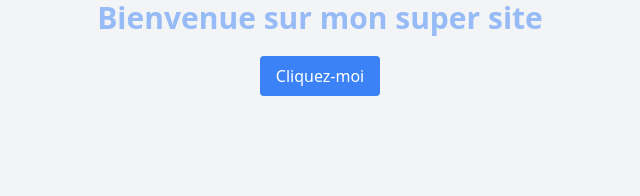
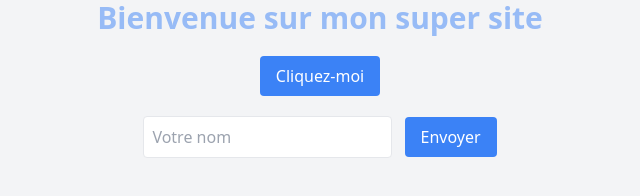
Before and after one commit to IKRAMELHADI/TD1-GI, a plain HTML site: page index.html in a window 1280 px wide. Shown: the whole page, without its empty margins (320-960 px from the left). Drawn offline with nearby package versions, Linux system fonts and the light colour scheme.

Commit message:
ajout form⭐️

```diff
--- a/index.html
+++ b/index.html
@@ -13,5 +13,12 @@
 <button class="mt-5 px-4 py-2 bg-blue-500 text-white rounded">
 Cliquez-moi
 </button>
+
+<form class="mt-5">
+    <input type="text" placeholder="Votre nom" class="border p-2 rounded">
+    <button class="ml-2 px-4 py-2 bg-blue-500 text-white rounded">Envoyer</button>
+</form>
+
+
 </body>
 </html>
```
